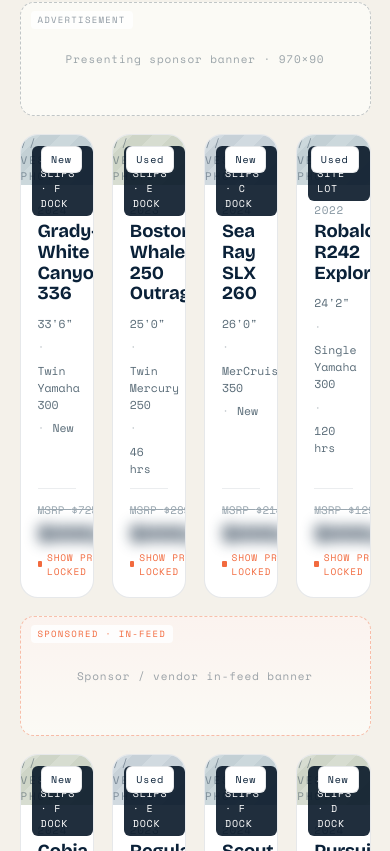
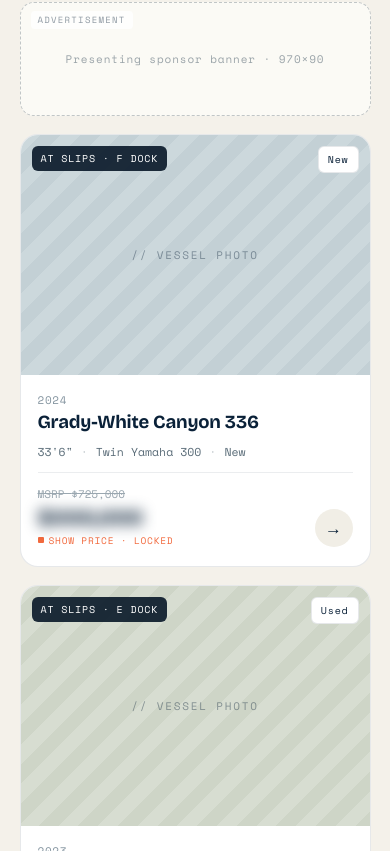
Before and after one commit to jondigital1/virtualboatshow, a Next.js app: page / in a window 390 px wide. Shown: the part 6353-7204 px from the top of the page. Built offline with nearby package versions, Linux system fonts and the light colour scheme.

Commit message:
Homepage inventory grid stacks responsively on mobile

```diff
--- a/app/page.tsx
+++ b/app/page.tsx
@@ -278,7 +278,7 @@
             <AdSlot label="Presenting sponsor banner · 970×90" />
           </div>
 
-          <div style={{ display: "grid", gridTemplateColumns: "repeat(4,minmax(0,1fr))", gap: 18 }}>
+          <div style={{ display: "grid", gridTemplateColumns: "repeat(auto-fill,minmax(min(100%,250px),1fr))", gap: 18 }}>
             {VESSELS.slice(0, 4).map((v) => (
               <VesselCard key={v.name} v={v} revealed={revealed} />
             ))}
```
